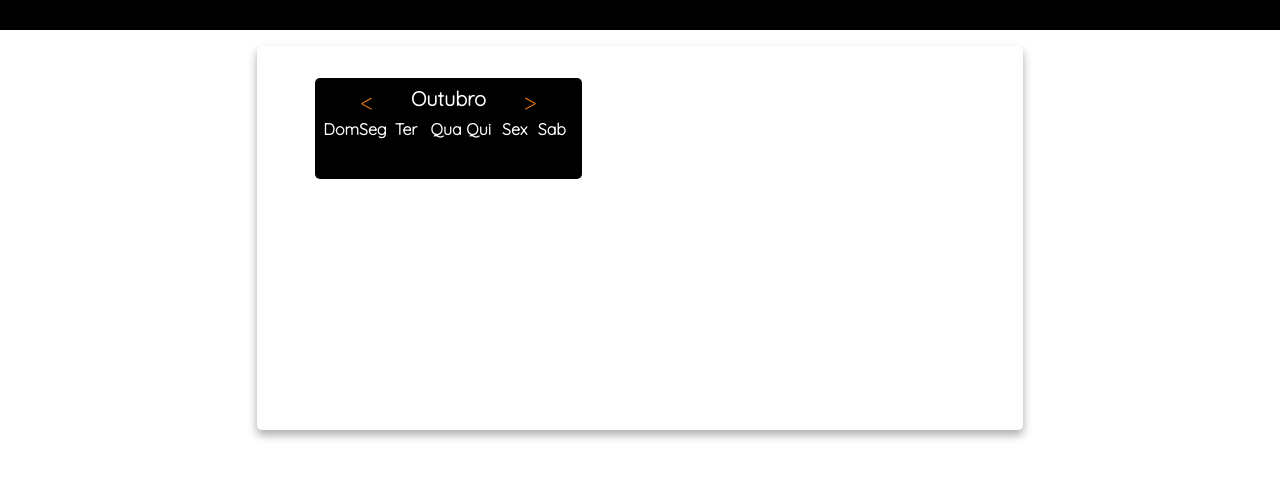
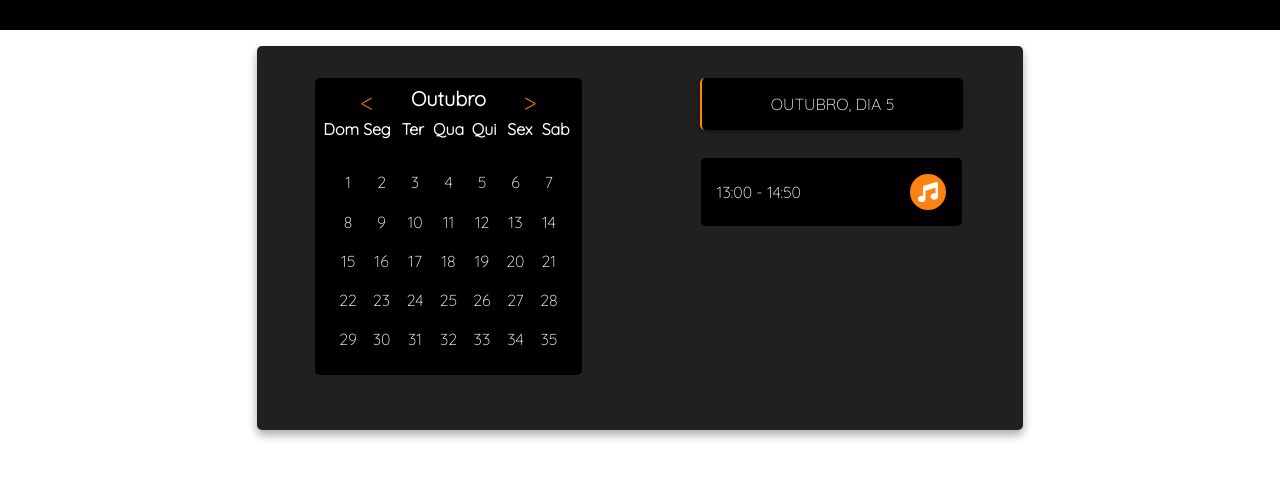
Before and after one commit to MrXacx/SpaceArt, a React (Create React App) app: page /profile in a window 1280 px wide. Shown: the part 303-783 px from the top of the page. Built offline with nearby package versions, Linux system fonts and the light colour scheme.

Commit message:
Profile page added

```diff
--- a/src/pages/profile/profile.tsx
+++ b/src/pages/profile/profile.tsx
@@ -4,14 +4,23 @@ import {
   CalendarContainer,
   CalendarHeader,
   CalendarNumberContainer,
+  DateHeader,
   DaysOfWeek,
   DescriptionContainer,
   Icon,
+  JobHour,
+  JobInfo,
+  JobWrapper,
+  Jobs,
+  JobsDayContainer,
   MonthNavbar,
+  Post,
+  PostWrapper,
   ProfileContent,
   ProfileGlobalStyle,
   ProfileHeader,
   ProfileTools,
+  TypeJobIcon,
   UserDetails,
   UserDetailsHeader,
   UserImage,
@@ -25,11 +34,21 @@ import ProfileImage from "../../assets/verified.svg";
 import LocationIcon from "../../assets/location.svg";
 import StarIcon from "../../assets/star.svg";
 import GlobalIcon from "../../assets/global.svg";
-import ChatIcon from "../../assets/chat.svg"
-import ReportIcon from "../../assets/report.svg"
-import ShareIcon from "../../assets/share.svg"
+import ChatIcon from "../../assets/chat.svg";
+import ReportIcon from "../../assets/report.svg";
+import ShareIcon from "../../assets/share.svg";
+import MusicIcon from "../../assets/music.svg";
 
 function Profile() {
+  function iterateSpan() {
+    const t = [];
+    for (let i = 1; i <= 35; i++) {
+      t.push(<span>{i}</span>);
+    }
+    return t;
+  }
+
+  const SpanCalender = iterateSpan();
   return (
     <>
       <ProfileGlobalStyle />
@@ -70,9 +89,9 @@ function Profile() {
               </ul>
             </UserDetails>
             <ProfileTools>
-              <Icon src={ChatIcon} alt="nova conversa"/>
-              <Icon src={ReportIcon} alt="denunciar"/>
-              <Icon src={ShareIcon} alt="compartilhar"/>
+              <Icon src={ChatIcon} alt="nova conversa" />
+              <Icon src={ReportIcon} alt="denunciar" />
+              <Icon src={ShareIcon} alt="compartilhar" />
             </ProfileTools>
           </UserInfo>
         </ProfileContent>
@@ -105,11 +124,27 @@ function Profile() {
                 <span>Sab</span>
               </DaysOfWeek>
             </CalendarHeader>
-            <CalendarNumberContainer>
-              <span></span>
-            </CalendarNumberContainer>
+            <CalendarNumberContainer>{SpanCalender}</CalendarNumberContainer>
           </Calendar>
+          <JobsDayContainer>
+            <DateHeader>Outubro, dia 5</DateHeader>
+            <JobWrapper>
+              <Jobs>
+                <JobInfo>
+                  <JobHour>13:00 - 14:50</JobHour>
+                  <TypeJobIcon>
+                    <Icon alt="" src={MusicIcon} />
+                  </TypeJobIcon>
+                </JobInfo>
+              </Jobs>
+            </JobWrapper>
+          </JobsDayContainer>
         </CalendarContainer>
+        <PostWrapper>
+          <Post>
+            <img src="https://thispersondoesnotexist.com/" alt="postagem" />
+          </Post>
+        </PostWrapper>
       </Wrapper>
     </>
   );
--- a/src/pages/profile/profileStyles.ts
+++ b/src/pages/profile/profileStyles.ts
@@ -155,7 +155,7 @@ export const Wrapper = styled.div`
 export const CalendarContainer = styled.div`
   display: grid;
   grid-template-columns: repeat(2, 1fr);
-  background-color: var(--black);
+  background-color: #202020;
   padding: 2rem 0;
   width: 63%;
   max-height: 40vh;
@@ -178,6 +178,7 @@ export const CalendarHeader = styled.header`
   span {
     color: #fff;
     font-weight: 800;
+    text-align: center;
   }
 `;
 
@@ -203,7 +204,106 @@ export const DaysOfWeek = styled.div`
 `;
 
 export const CalendarNumberContainer = styled.div`
+  display: grid;
+  grid-template-columns: repeat(7, 1fr);
   background-color: #000;
-  padding: 1rem 0;
+  padding: 1rem 1rem;
   border-radius: 0 0 5px 5px;
+  color: #fff;
+
+  span {
+    border-radius: 50%;
+    padding: 0.6rem 0.15rem;
+    transition: 300ms;
+    cursor: pointer;
+    text-align: center;
+  }
 `;
+
+export const JobsDayContainer = styled.div`
+  width: 100%;
+  display: flex;
+  flex-direction: column;
+  align-items: center;
+`;
+
+export const DateHeader = styled.span`
+  border-left: 2px solid #ff8311;
+  margin-bottom: 1rem;
+  text-align: center;
+  text-transform: uppercase;
+  box-shadow: 0 2px 5px #0005;
+  color: #fff;
+  width: 60%;
+  background-color: #000;
+  border-radius: 5px;
+  padding: 1rem;
+`;
+
+export const JobWrapper = styled.div`
+  height: 33vh;
+  width: 100%;
+  overflow-y: scroll;
+`;
+
+export const Jobs = styled.div`
+  display: flex;
+  flex-direction: column;
+  align-items: center;
+  justify-content: flex-start;
+  overflow-y: hidden;
+  height: auto;
+  width: 100%;
+`;
+
+export const JobInfo = styled.div`
+  display: flex;
+  flex-direction: row;
+  justify-content: space-between;
+  align-items: center;
+  margin: 0.75rem 0;
+  transition: 300ms;
+  width: 60%;
+  background-color: #000;
+  color: #fff;
+  border-radius: 5px;
+  padding: 1rem;
+`;
+
+export const JobHour = styled.span`
+  color: #fff;
+`;
+
+export const TypeJobIcon = styled.div`
+  background-color: #ff8311;
+  display: flex;
+  justify-content: center;
+  align-items: center;
+  border-radius: 50%;
+  padding: 0.5rem;
+
+  ${Icon} {
+    width: 20px;
+  }
+`;
+
+export const PostWrapper = styled.ol`
+  display: grid;
+  grid-template-columns: repeat(3, 1fr);
+`;
+
+export const Post = styled.li`
+  margin: 1rem;
+  padding: 1vw;
+  background-color: #202020;
+  border-radius: 5px;
+  box-shadow: 0 5px 10px #0005;
+
+  img {
+    border-radius: 5px;
+    width: 20vw;
+    object-fit: cover;
+    transition: 300ms;
+    margin: 0.25rem;
+  }
+`;
```
